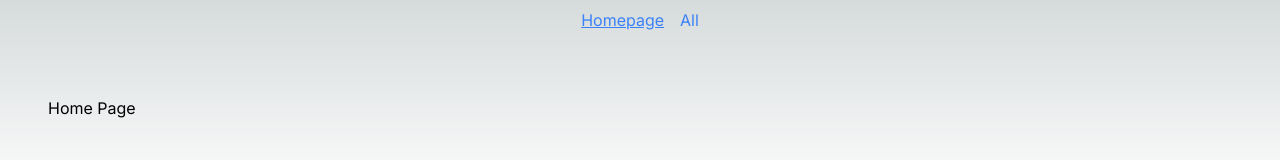
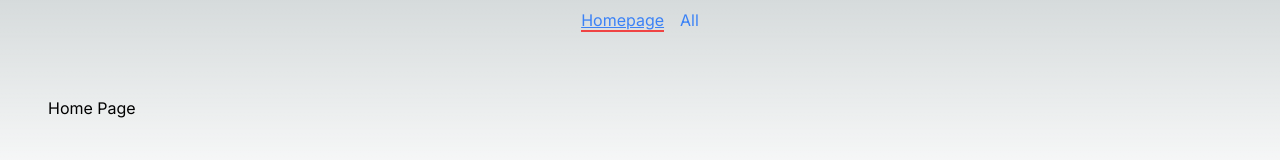
Before and after one commit to takimi12/Week-2, a Next.js app: page / in a window 1280 px wide. Shown: the top 160 px of the page. Built offline with nearby package versions, Linux system fonts and the light colour scheme.

Commit message:
Update test one

```diff
--- a/src/ui/atoms/ActiveLink.tsx
+++ b/src/ui/atoms/ActiveLink.tsx
@@ -18,8 +18,9 @@ export const ActiveLink = ({
 		<Link
 			href={href}
 			className={clsx(
-				`text-blue-500 hover:text-blue-600`,
+				`text-blue-500 hover:text-blue-900`,
 				isActive && `underline`,
+				isActive && `border-b-2 border-red-500`, // Dodaj styl dolnej krawędzi dla aktywnego linku
 			)}
 		>
 			{children}
```
